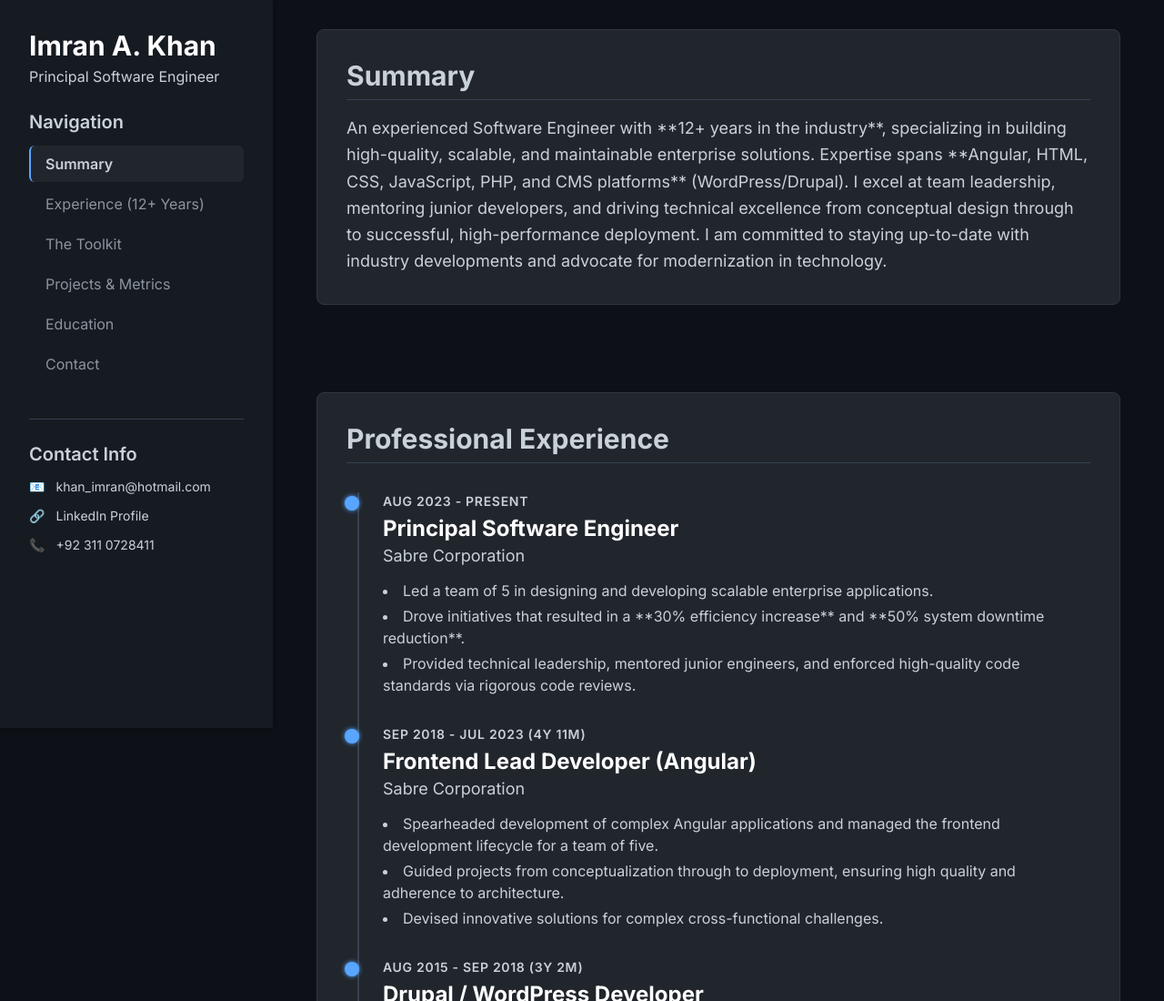
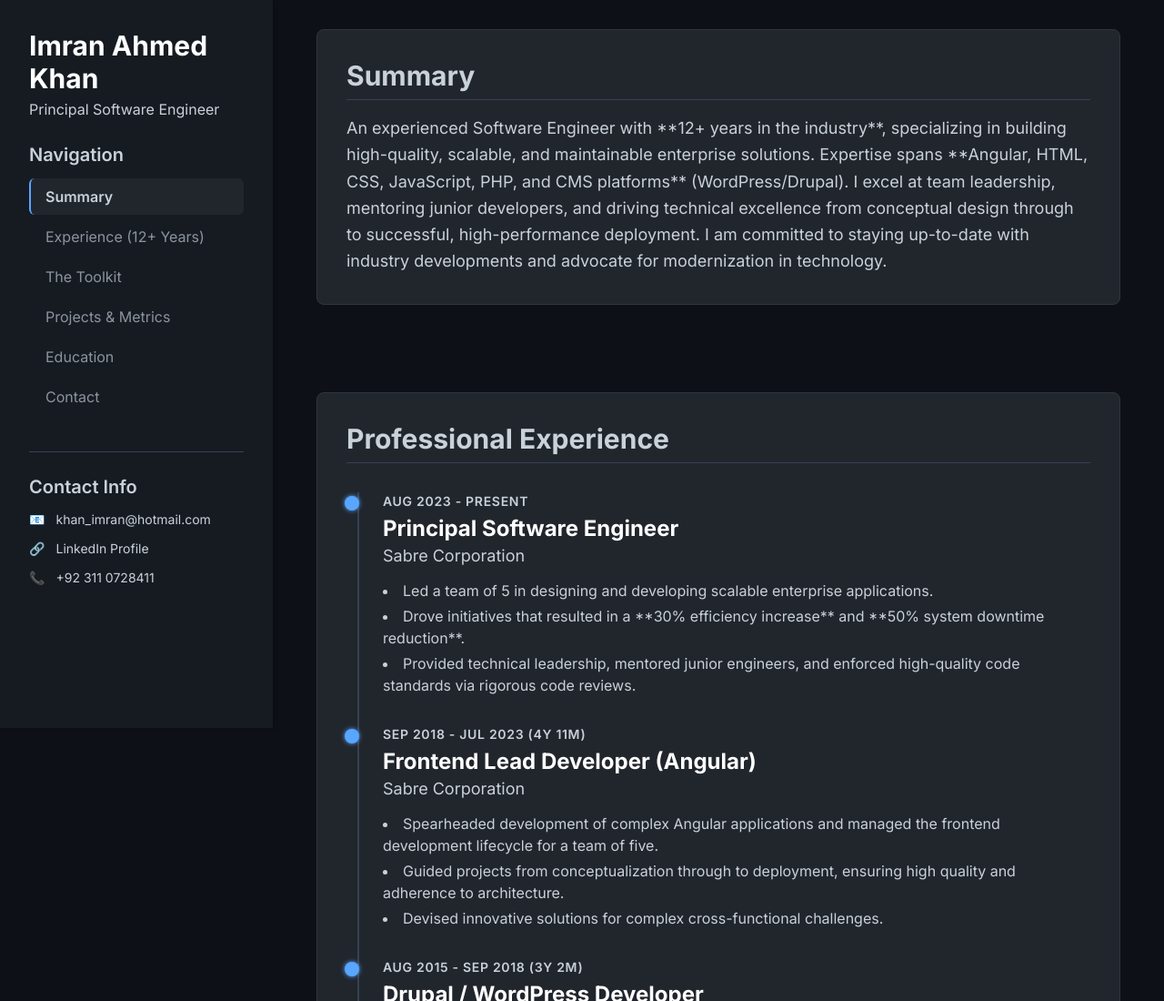
Before and after one commit to imran2522/imran2522.github.io, a plain HTML site: page index.html in a window 1280 px wide. Shown: the top 1100 px of the page at 91% size. Drawn offline with nearby package versions, Linux system fonts and the light colour scheme; a small style sheet from the web is missing.

Commit message:
Update index.html

```diff
--- a/index.html
+++ b/index.html
@@ -117,7 +117,7 @@
 
         <!-- SIDEBAR (Fixed on Desktop) -->
         <aside class="sidebar p-8 hidden lg:block">
-            <h1 class="text-3xl font-bold mb-1 text-white">Imran A. Khan</h1>
+            <h1 class="text-3xl font-bold mb-1 text-white">Imran Ahmed Khan</h1>
             <p class="text-accent mb-6">Principal Software Engineer</p>
 
             <h2 class="text-xl font-semibold mb-3 text-text-light">Navigation</h2>
```
